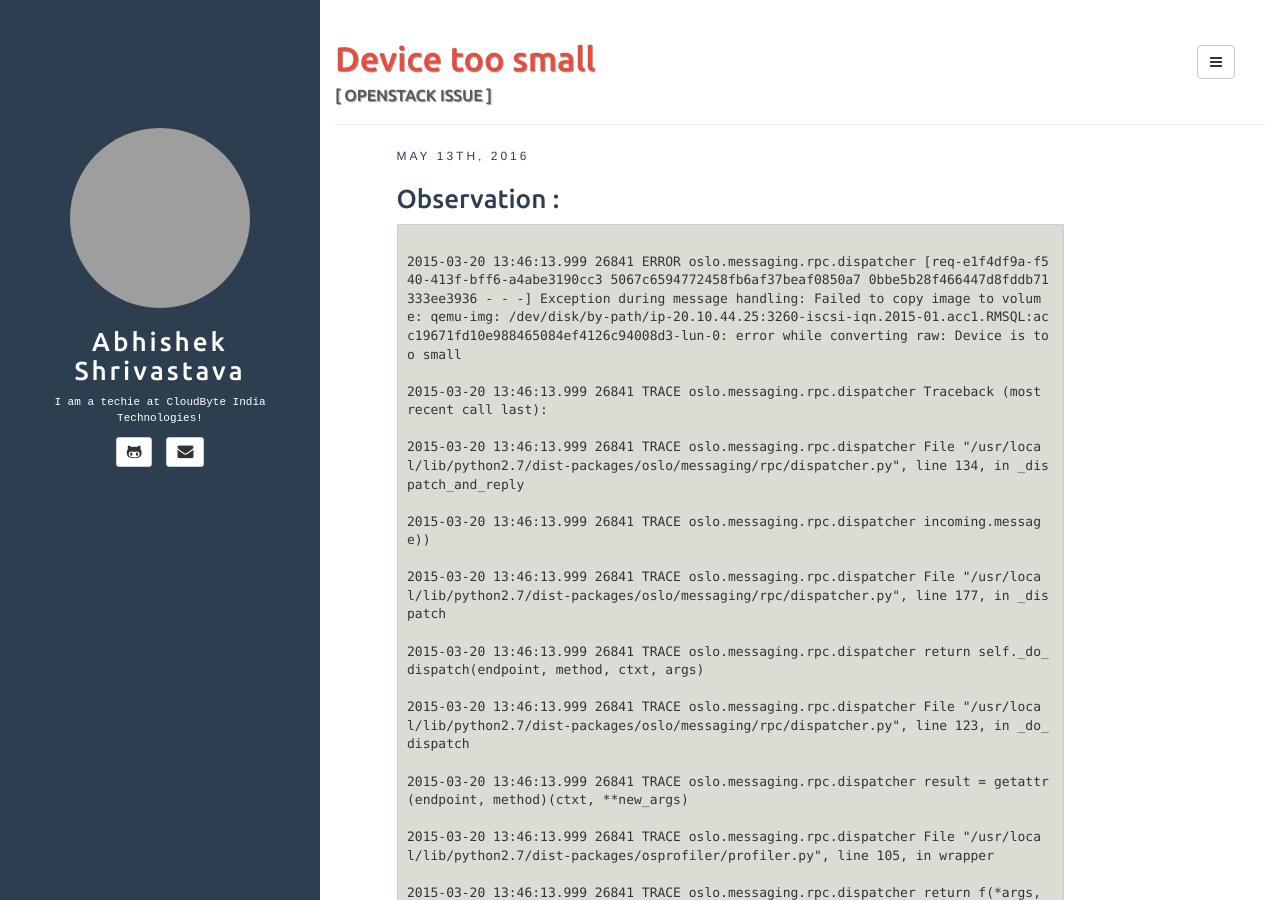
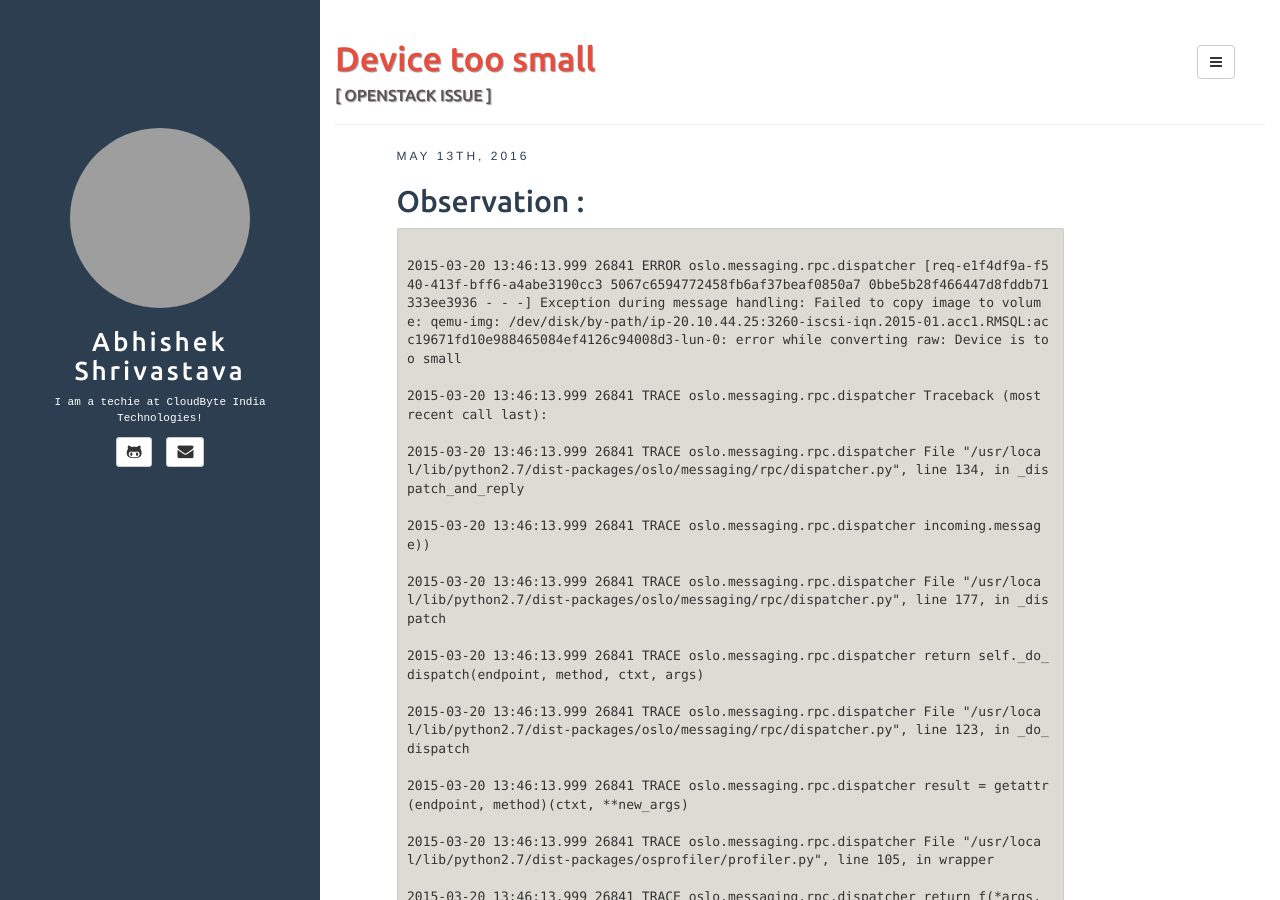
Before and after one commit to AbhiCloudbyte/magicbox, a Jekyll site: the page built from _posts/2016-05-13-Device-too-small.md, in a window 1280 px wide and 900 px high. Built offline with Jekyll 4.4.1, drawn with Linux system fonts in a browser that asks for light colours; comment, search, counter and statistics services are not loaded; grey boxes are pictures that could not be loaded.

````diff
--- a/_posts/2016-05-13-Device-too-small.md
+++ b/_posts/2016-05-13-Device-too-small.md
@@ -7,7 +7,8 @@ tags:       [openstack, issues]
 date:       2016-05-13 12:35:00
 ---
 
-### Observation :
+## Observation :
+
 
 ```
 
@@ -74,6 +75,6 @@ date:       2016-05-13 12:35:00
 2015-03-20 13:46:13.999 26841 TRACE oslo.messaging.rpc.dispatcher ImageCopyFailure: Failed to copy image to volume: qemu-img: /dev/disk/by-path/ip-20.10.44.25:3260-iscsi-iqn.2015-01.acc1.RMSQL:acc19671fd10e988465084ef4126c94008d3-lun-0: error while converting raw: Device is too small
 ```
 
-### Solution :
+## Solution :
 
 - Create the VM using a high capacity volume.
````
